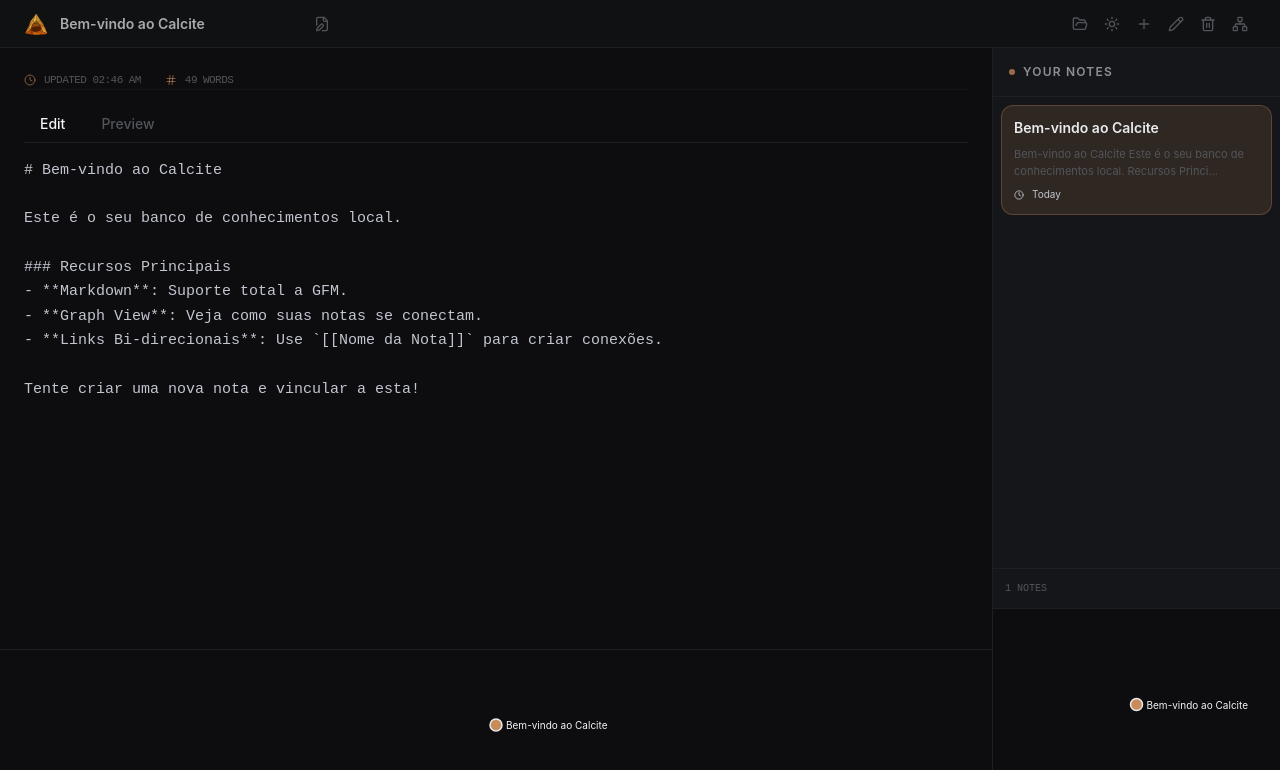
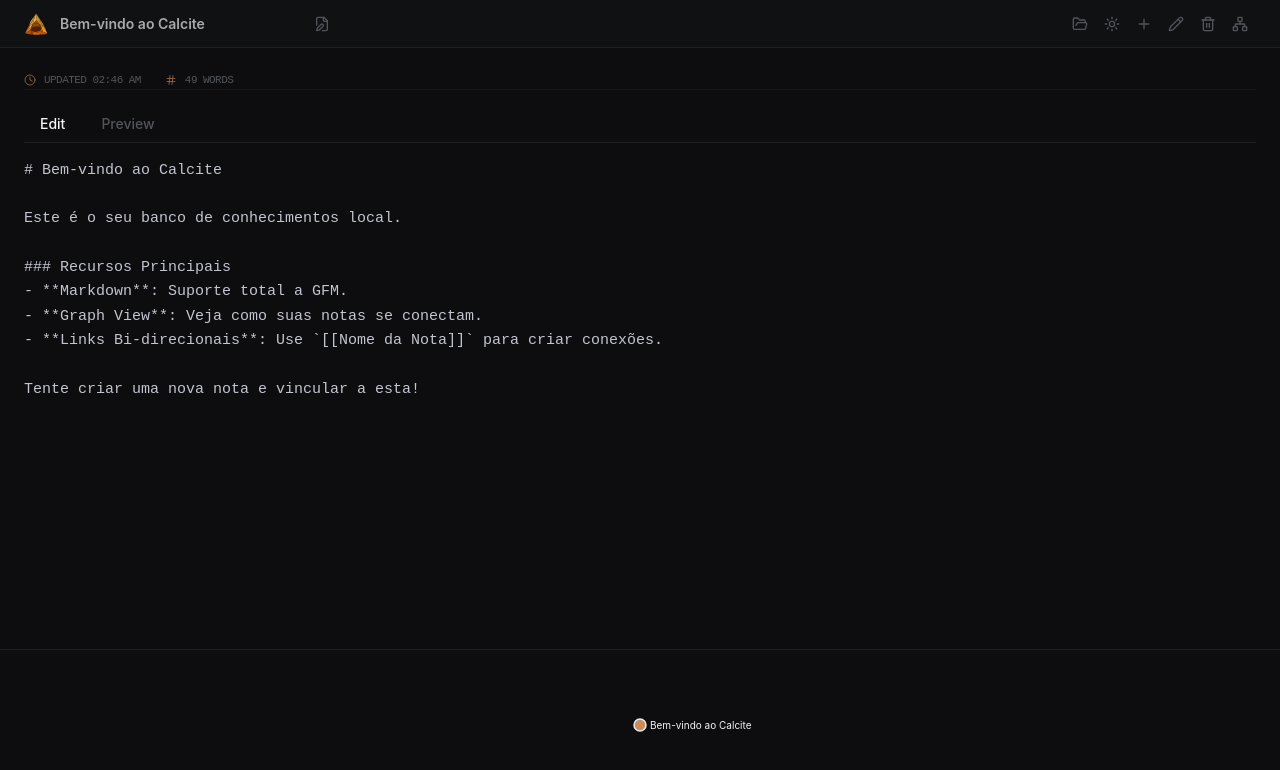
Before and after one commit to lucas-moraes/calcite-notes, a React (Vite) app: page / in a window 1280 px wide. Shown: the top 770 px of the page. Built offline with nearby package versions, Linux system fonts and the light colour scheme.

Commit message:
feat: remove sidebar column

```diff
--- a/src/App.tsx
+++ b/src/App.tsx
@@ -1,7 +1,7 @@
 import { useState, useEffect, useMemo } from "react";
 import { Note, GraphNode, GraphLink } from "./types";
 import { cn, formatTime, wordCount } from "./lib/utils";
-import Sidebar from "./components/Sidebar";
+
 import GraphView from "./components/GraphView";
 import FileTree from "./components/FileTree";
 import { X, Network, Plus, Pencil, Trash2, FolderOpen, Save, Sun, Moon, FilePen } from "lucide-react";
@@ -590,14 +590,6 @@
             />
           </div>
         </main>
-        <Sidebar
-          notes={filteredNotes}
-          activeNoteId={activeNoteId}
-          onSelectNote={setActiveNoteId}
-          onDeleteNote={handleDeleteNote}
-          graphNodes={nodes}
-          graphLinks={links}
-        />
       </div>
 
       {/* Graph Fullscreen Modal */}
```
Also changed, not shown: 1 other file (tests, documents, lock files or other folders).
